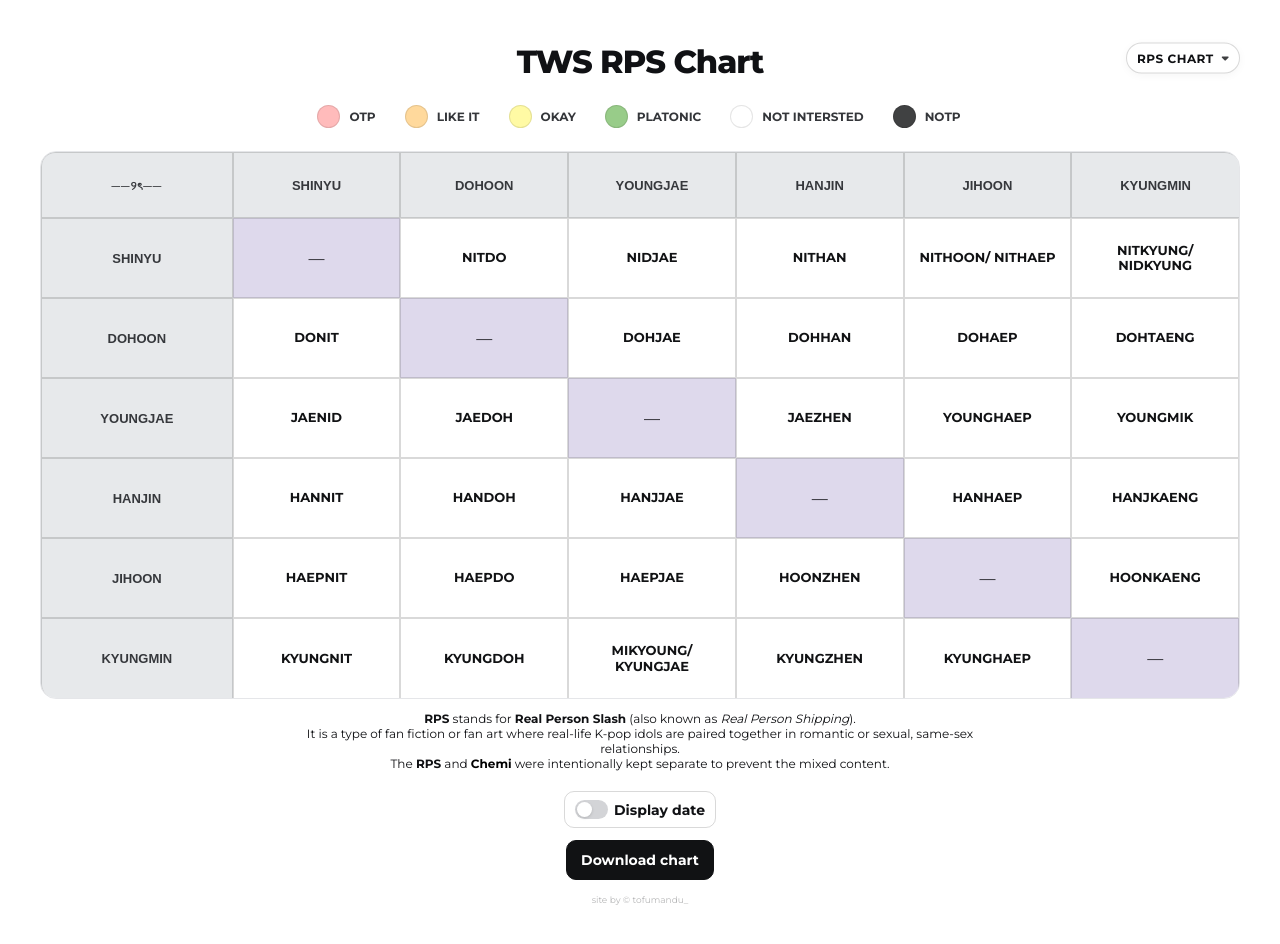
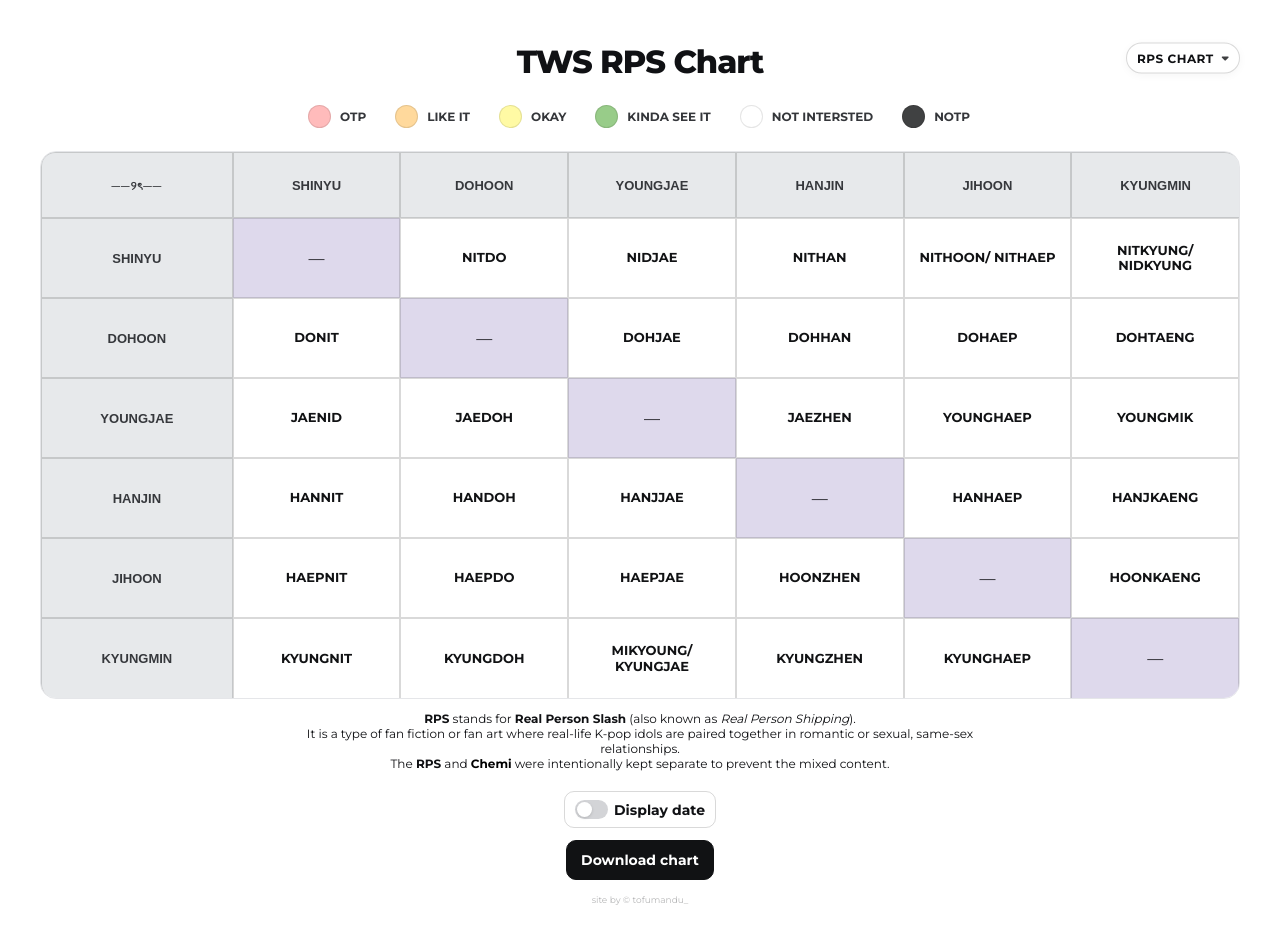
Before and after one commit to tofumandu/twsrps-chart, a plain HTML site: page index.html in a window 1280 px wide. Drawn offline with Linux system fonts and the light colour scheme.

Commit message:
Replace 'PLATONIC' with 'KINDA SEE IT' in categories

```diff
--- a/index.html
+++ b/index.html
@@ -101,7 +101,7 @@
                 { name: "OTP", color: "#ffbbbb" },
                 { name: "LIKE IT", color: "#ffd99c" },
                 { name: "OKAY", color: "#fffaa4" },
-                { name: "PLATONIC", color: "#98cc89" },
+                { name: "KINDA SEE IT", color: "#98cc89" },
                 { name: "NOT INTERSTED", color: "#FFFFFF" },
                 { name: "NOTP", color: "#404142" }
             ],
```
